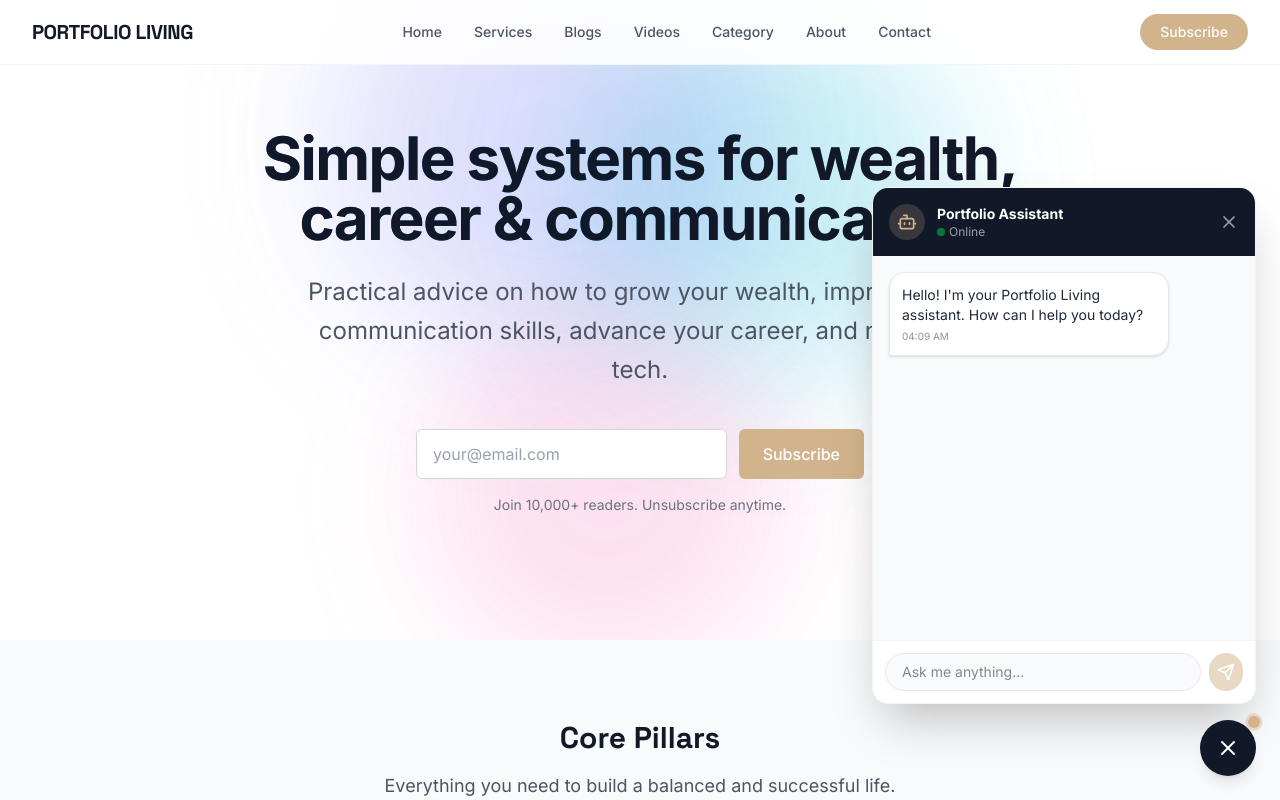
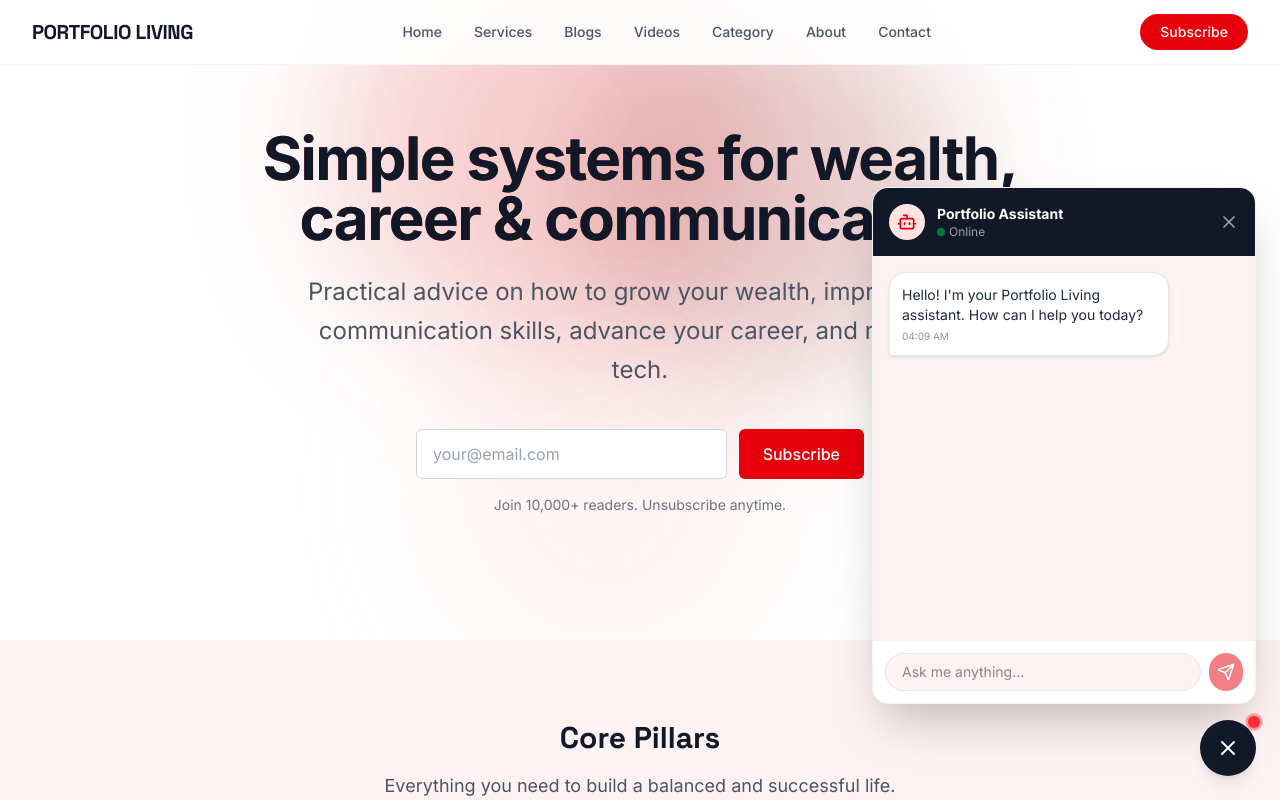
Before and after one commit to ahinsree/Portfolio-living, a Next.js app: page / in a window 1280 px wide. Both pictures are taken after a click on the button 1228 px from the left and 748 px from the top of the page. Shown: the top 800 px of the page. Built offline with nearby package versions, Linux system fonts and the light colour scheme; a web font is replaced by a local one.

Commit message:
Update website color palette to white and red pattern

```diff
--- a/app/contact/page.tsx
+++ b/app/contact/page.tsx
@@ -17,7 +17,7 @@ export default function ContactPage() {
     ];
 
     return (
-        <div className="min-h-screen bg-white font-sans selection:bg-accent-tan selection:text-white">
+        <div className="min-h-screen bg-white font-sans selection:bg-red-600 selection:text-white">
             <Header />
 
             <main className="pt-32 pb-24 px-4 sm:px-6 lg:px-8 max-w-7xl mx-auto">
--- a/app/globals.css
+++ b/app/globals.css
@@ -16,24 +16,24 @@
   --font-serif: var(--font-playfair);
 
 
-  /* Custom Colors - Vibrant Palette */
-  --color-primary: #6366f1;
-  /* Indigo 500 */
-  --color-secondary: #06b6d4;
-  /* Cyan 500 */
-  --color-accent: #f472b6;
-  /* Pink 400 */
+  /* New Red Palette */
+  --color-primary: #dc2626;
+  /* Red 600 */
+  --color-secondary: #991b1b;
+  /* Red 800 */
+  --color-accent: #fecaca;
+  /* Red 100 */
 
   /* Retaining existing brand vars for compatibility or mapping them */
-  --color-brand-blue: #6366f1;
-  --color-brand-purple: #a855f7;
-  /* Purple 500 */
-  --color-brand-red: #f472b6;
+  --color-brand-blue: #dc2626;
+  --color-brand-purple: #b91c1c;
+  /* Darker Red */
+  --color-brand-red: #ef4444;
 
-  --color-accent-tan: #d2b48c;
-  /* Keeping the tan for specific accents */
+  --color-accent-tan: #ef4444;
+  /* Replacing tan with vibrant red */
 
-  --color-gray-50: #f9fafb;
+  --color-gray-50: #fef2f2;
   --color-gray-900: #111827;
   --color-gray-600: #4b5563;
 }
--- a/components/AiAssistant.tsx
+++ b/components/AiAssistant.tsx
@@ -78,8 +78,8 @@ export default function AiAssistant() {
                     {/* Header */}
                     <div className="bg-gray-900 p-4 flex justify-between items-center text-white">
                         <div className="flex items-center gap-3">
-                            <div className="bg-accent-tan/20 p-2 rounded-full">
-                                <Bot size={20} className="text-accent-tan" />
+                            <div className="bg-red-100 p-2 rounded-full">
+                                <Bot size={20} className="text-red-600" />
                             </div>
                             <div>
                                 <h3 className="font-bold text-sm">Portfolio Assistant</h3>
@@ -143,12 +143,12 @@ export default function AiAssistant() {
                             value={inputValue}
                             onChange={(e) => setInputValue(e.target.value)}
                             placeholder="Ask me anything..."
-                            className="flex-1 bg-gray-50 border border-gray-200 rounded-full px-4 py-2 text-sm focus:outline-none focus:ring-2 focus:ring-accent-tan/50 focus:border-accent-tan"
+                            className="flex-1 bg-gray-50 border border-gray-200 rounded-full px-4 py-2 text-sm focus:outline-none focus:ring-2 focus:ring-red-500/50 focus:border-red-500"
                         />
                         <button
                             type="submit"
                             disabled={!inputValue.trim()}
-                            className="bg-accent-tan text-white p-2 rounded-full hover:opacity-90 disabled:opacity-50 disabled:cursor-not-allowed transition-all"
+                            className="bg-red-600 text-white p-2 rounded-full hover:opacity-90 disabled:opacity-50 disabled:cursor-not-allowed transition-all"
                         >
                             <Send size={18} />
                         </button>
@@ -162,8 +162,8 @@ export default function AiAssistant() {
                 className="group relative flex items-center justify-center w-14 h-14 bg-gray-900 rounded-full shadow-lg hover:bg-gray-800 transition-all hover:scale-105 active:scale-95"
             >
                 <span className="absolute -top-1 -right-1 flex h-3 w-3">
-                    <span className="animate-ping absolute inline-flex h-full w-full rounded-full bg-accent-tan opacity-75"></span>
-                    <span className="relative inline-flex rounded-full h-3 w-3 bg-accent-tan"></span>
+                    <span className="animate-ping absolute inline-flex h-full w-full rounded-full bg-red-500 opacity-75"></span>
+                    <span className="relative inline-flex rounded-full h-3 w-3 bg-red-500"></span>
                 </span>
                 {isOpen ? (
                     <X size={24} className="text-white" />
--- a/components/Header.tsx
+++ b/components/Header.tsx
@@ -46,7 +46,7 @@ export default function Header() {
 
                     {/* CTA Button */}
                     <div className="hidden md:flex items-center">
-                        <button className="bg-accent-tan text-white px-5 py-2 rounded-full text-sm font-medium hover:opacity-90 transition-opacity">
+                        <button className="bg-red-600 text-white px-5 py-2 rounded-full text-sm font-medium hover:opacity-90 transition-opacity">
                             Subscribe
                         </button>
                     </div>
@@ -78,7 +78,7 @@ export default function Header() {
                             </Link>
                         ))}
                         <div className="mt-4 px-3">
-                            <button className="w-full bg-accent-tan text-white px-5 py-3 rounded-md text-base font-medium hover:opacity-90 transition-opacity">
+                            <button className="w-full bg-red-600 text-white px-5 py-3 rounded-md text-base font-medium hover:opacity-90 transition-opacity">
                                 Subscribe
                             </button>
                         </div>
--- a/components/Hero.tsx
+++ b/components/Hero.tsx
@@ -22,9 +22,9 @@ export default function Hero() {
                     <input
                         type="email"
                         placeholder="your@email.com"
-                        className="flex-1 appearance-none border border-gray-300 rounded-md py-3 px-4 bg-white text-gray-900 placeholder-gray-400 focus:outline-none focus:ring-2 focus:ring-accent-tan focus:border-transparent"
+                        className="flex-1 appearance-none border border-gray-300 rounded-md py-3 px-4 bg-white text-gray-900 placeholder-gray-400 focus:outline-none focus:ring-2 focus:ring-red-600 focus:border-transparent"
                     />
-                    <button className="bg-accent-tan text-white font-medium py-3 px-6 rounded-md hover:opacity-90 transition-opacity whitespace-nowrap">
+                    <button className="bg-red-600 text-white font-medium py-3 px-6 rounded-md hover:opacity-90 transition-opacity whitespace-nowrap">
                         Subscribe
                     </button>
                 </div>
--- a/components/Newsletter.tsx
+++ b/components/Newsletter.tsx
@@ -18,7 +18,7 @@ export default function Newsletter() {
                     />
                     <button
                         type="submit"
-                        className="bg-accent-tan text-white font-medium py-3 px-8 rounded-md hover:bg-opacity-90 transition-opacity shadow-lg shadow-accent-tan/20"
+                        className="bg-red-600 text-white font-medium py-3 px-8 rounded-md hover:bg-opacity-90 transition-opacity shadow-lg shadow-red-600/20"
                     >
                         Subscribe
                     </button>
--- a/components/VideoSection.tsx
+++ b/components/VideoSection.tsx
@@ -27,7 +27,7 @@ export default function VideoSection() {
                         </div>
                     </div>
                     <div className="absolute bottom-0 left-0 right-0 p-8 bg-gradient-to-t from-gray-900 via-gray-900/60 to-transparent">
-                        <span className="text-accent-tan text-sm font-bold tracking-wider uppercase">Featured</span>
+                        <span className="text-red-500 text-sm font-bold tracking-wider uppercase">Featured</span>
                         <h3 className="text-2xl md:text-3xl font-bold mt-2">Effective Communication Strategies for Leaders</h3>
                     </div>
                 </div>
@@ -42,7 +42,7 @@ export default function VideoSection() {
                                 </div>
                             </div>
                             <div className="p-4">
-                                <h4 className="font-bold text-lg text-white group-hover:text-accent-tan transition-colors">Wealth Building Habits #{i}</h4>
+                                <h4 className="font-bold text-lg text-white group-hover:text-red-500 transition-colors">Wealth Building Habits #{i}</h4>
                                 <p className="text-sm text-gray-400 mt-2">10 min watch</p>
                             </div>
                         </div>
```
Also changed, not shown: components/BlogGrid.tsx (+4 -4 lines).
